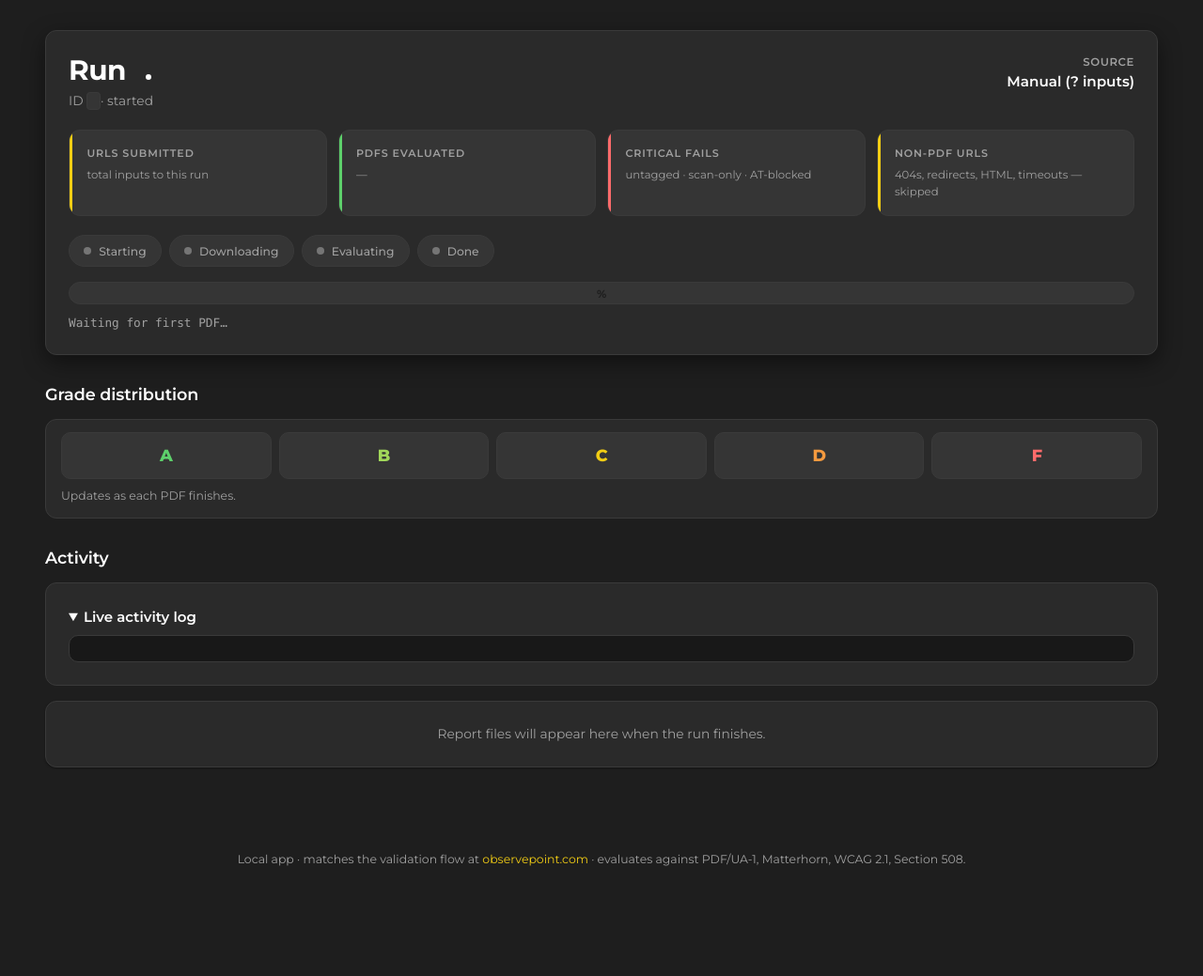
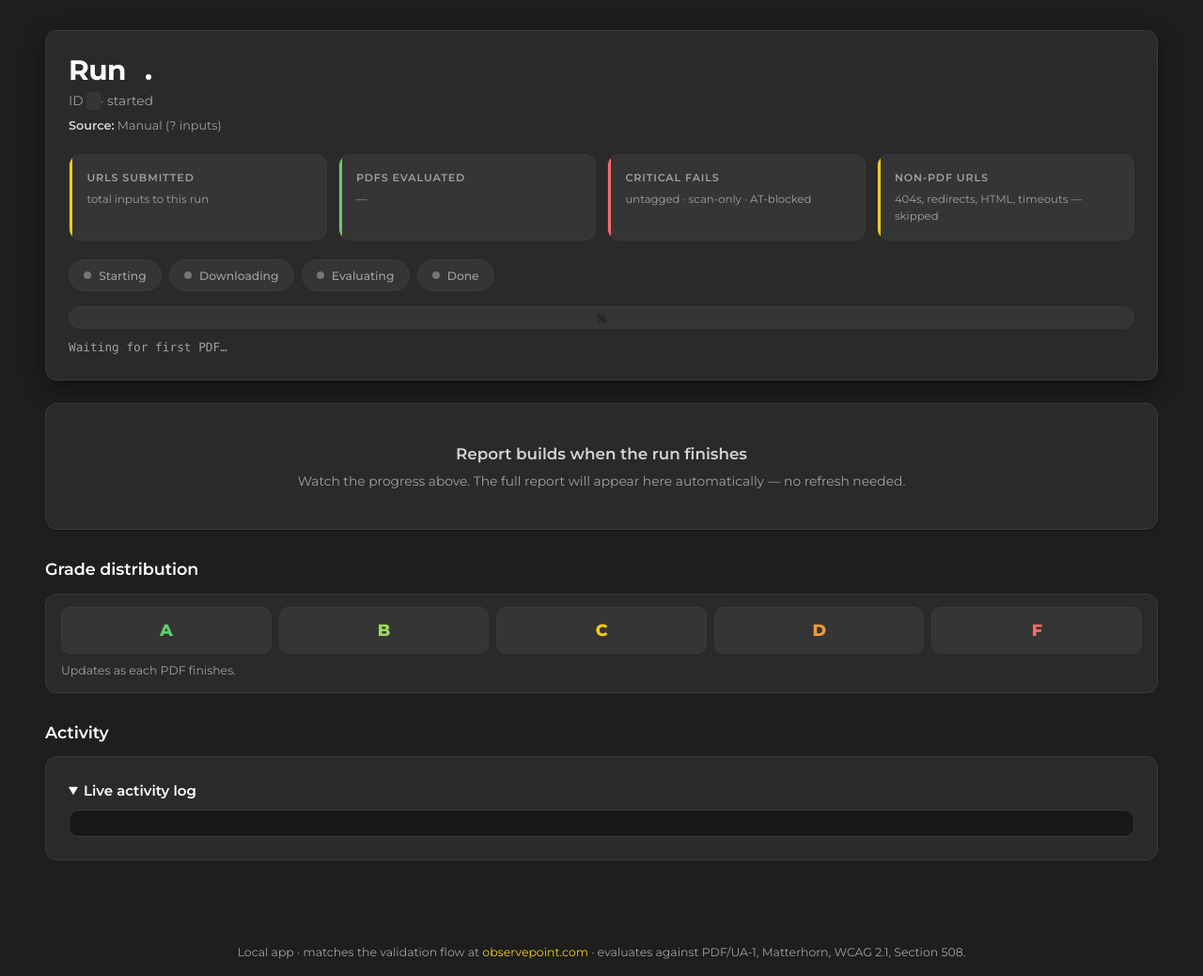
Before and after one commit to jpwilbur/PDF-Accessibility-Validation, a Python web app: template src/pdf_a11y/webapp/templates/run_detail.html in a window 1280 px wide. Shown: the part 68-1107 px from the top of the page at 94% size. Before the commit the page ends 990 px from the top, so only its background shows below. Run offline with Jinja, Linux system fonts and the light colour scheme; the template is opened without the code that fills it, so the values that code supplies are empty.

Commit message:
ux: surface the report prominently on completed runs
Feedback from a non-author user: after a run finishes, the report is
buried at the bottom of the run-detail page below the hero, phase
strip, progress bar, grade distribution, and activity log. Anyone
opening a shared link had to scroll past ~600px of stale progress UI
before reaching what they actually came for.

Changes:

- Two prominent CTAs in the hero card when the run is done:
  - Yellow "↓ View report" — smooth-scrolls to the iframe
  - Outlined "↗ Open in new tab" — opens summary.html standalone
  Both reveal automatically when a live run reaches 'done' via SSE.

- Reordered the page: report comes immediately after the hero now
  (was after the grade distribution + activity log). For someone
  opening a finished run, the report is the next thing they see
  after the headline stats.

- Stale live-progress UI (phase strip, progress bar, "Last scanned"
  ticker) is wrapped in a single #liveProgress div that is hidden
  when run.status == 'done'. The strip + bar were always 100% green
  for completed runs — pure visual noise.

- Auto-scroll: opening a /runs/<id> URL whose run is already done
  smooth-scrolls to the iframe on load. Same scroll triggers when a
  live run hits 'done' via SSE.

- Bigger placeholder for in-progress runs: "Report builds when the
  run finishes" with explanatory subtext, instead of a one-line
  card.

- Restyled the Report header: heading + meta links in a flex row
  ("Open in new tab ↗"), more obviously a primary section.

- Fixed a Jinja-scope bug while in here: {% set is_done %} defined
  in the content block wasn't visible in the scripts block, so the
  auto-scroll conditional was always rendering 'false'. Re-set in
  both blocks via an explicit JS const.

```diff
--- a/src/pdf_a11y/webapp/templates/run_detail.html
+++ b/src/pdf_a11y/webapp/templates/run_detail.html
@@ -3,9 +3,11 @@
 
 {% block content %}
 
+{% set is_done = run.status == 'done' %}
+
 <div class="card elevated" id="runHero">
-  <div style="display:flex; align-items:flex-start; justify-content:space-between; gap:1rem; flex-wrap:wrap;">
-    <div>
+  <div style="display:flex; align-items:flex-start; justify-content:space-between; gap:1.5rem; flex-wrap:wrap;">
+    <div style="flex:1 1 280px; min-width:0;">
       <h1 style="margin-bottom:0.35rem;">
         Run
         <span class="pill pill-{{ run.status }}" id="statusPill">{{ run.status }}</span>
@@ -15,17 +17,25 @@
         ID <code>{{ run.id }}</code> · started {{ run.started_at }}
         {% if run.finished_at %} · finished {{ run.finished_at }}{% endif %}
       </p>
-    </div>
-    <div style="text-align:right;">
-      <div class="muted" style="font-size:0.78em; text-transform:uppercase; letter-spacing:0.05em; font-weight:600;">Source</div>
-      <div style="font-weight:600; font-size:0.95rem;">
+      <p class="muted" style="margin:0.4rem 0 0; font-size:0.85em;">
+        <strong style="color:var(--fg-soft);">Source:</strong>
         {% if run.source_kind == 'observepoint' %}
-          ObservePoint #{{ run.source_meta.report_id }}
-          {% if run.source_meta.report_name %}<br><span class="muted" style="font-weight:400;">{{ run.source_meta.report_name }}</span>{% endif %}
+          ObservePoint #{{ run.source_meta.report_id }}{% if run.source_meta.report_name %} — {{ run.source_meta.report_name }}{% endif %}
         {% else %}
           Manual ({{ run.source_meta.n_inputs or run.source_meta.n_urls or '?' }} inputs)
         {% endif %}
+      </p>
     </div>
+    {# Primary CTA: jump to the report on the same page + open in new tab.
+       Hidden until summary.html exists; the SSE handler reveals it when
+       the run finishes live. #}
+    <div id="viewReportActions" style="display:{{ 'flex' if summary_exists else 'none' }}; gap:0.5rem; flex-wrap:wrap;">
+      <a href="#reportFrame" class="btn" id="viewReportBtn" style="font-size:0.95rem; padding:0.65rem 1.4rem;">
+        ↓ View report
+      </a>
+      <a href="/runs/{{ run.id }}/report/summary.html" target="_blank" rel="noopener" class="btn secondary" style="font-size:0.95rem; padding:0.65rem 1.4rem;">
+        ↗ Open in new tab
+      </a>
     </div>
   </div>
 
@@ -56,22 +66,21 @@
     </div>
   </div>
 
-  {# Phase strip #}
+  {# Live progress UI — hidden once the run is done. For completed runs
+     the phase strip is all green and the bar is at 100%; they're noise. #}
+  <div id="liveProgress" style="display:{{ 'none' if is_done else 'block' }};">
     <div class="phases" id="phaseStrip" aria-label="Run phases">
       <span class="phase" data-phase="starting"><span class="dot"></span>Starting</span>
       <span class="phase" data-phase="acquiring"><span class="dot"></span>Downloading</span>
       <span class="phase" data-phase="evaluating"><span class="dot"></span>Evaluating</span>
       <span class="phase" data-phase="done"><span class="dot"></span>Done</span>
     </div>
-
-  {# Progress bar + currently-scanning #}
     <div class="progress idle" id="progressBox">
       <div class="bar" id="progressBar" style="width: {{ run.progress_pct }}%;"></div>
       <div class="label" id="progressLabel">{{ run.progress_pct }}%</div>
     </div>
-  <p class="now-scanning" id="nowScanning">
-    {% if run.status == 'done' %}<strong>Run complete.</strong>{% else %}Waiting for first PDF…{% endif %}
-  </p>
+    <p class="now-scanning" id="nowScanning">Waiting for first PDF…</p>
+  </div>
 
   {% if run.error %}
   <div style="margin-top:1rem; padding:0.85rem 1rem; background:var(--bad-bg); color:var(--crit-fg); border:1px solid #FECACA; border-radius:var(--radius-sm); font-size:0.92rem;">
@@ -79,6 +88,28 @@
   </div>
   {% endif %}
 </div>
+
+{# Report — placed prominently right after the hero so anyone opening a
+   completed run lands on it. Renders a placeholder while a run is still
+   in progress; the SSE handler swaps in the iframe when 'done' fires. #}
+{% if summary_exists %}
+<div id="reportSection">
+  <div style="display:flex; align-items:center; justify-content:space-between; gap:0.75rem; flex-wrap:wrap; margin:1.75rem 0 0.5rem;">
+    <h2 style="margin:0;" id="reportHeading">Accessibility report</h2>
+    <p class="muted" style="margin:0;" id="reportLinks">
+      <a href="/runs/{{ run.id }}/report/summary.html" target="_blank" rel="noopener">Open in new tab ↗</a> ·
+      <a href="/runs/{{ run.id }}/report/findings.jsonl" target="_blank" rel="noopener">findings.jsonl</a> ·
+      <a href="/runs/{{ run.id }}/report/summary.csv" target="_blank" rel="noopener">summary.csv</a>
+    </p>
+  </div>
+  <iframe class="report" id="reportFrame" src="/runs/{{ run.id }}/report/summary.html" title="Run summary report"></iframe>
+</div>
+{% else %}
+<div id="reportPlaceholder" class="card muted" style="text-align:center; padding:2.5rem 1.5rem; margin-top:1.5rem;">
+  <div style="font-size:1.05rem; font-weight:600; color:var(--fg-soft);">Report builds when the run finishes</div>
+  <div style="margin-top:0.4rem;">Watch the progress above. The full report will appear here automatically — no refresh needed.</div>
+</div>
+{% endif %}
 
 <h2>Grade distribution</h2>
 <div class="card flat" style="padding:0.85rem 1rem;">
@@ -95,30 +126,18 @@
 </div>
 
 <h2>Activity</h2>
-<details class="card flat" id="activityCard" {% if run.status != 'done' %}open{% endif %}>
+<details class="card flat" id="activityCard" {% if not is_done %}open{% endif %}>
   <summary style="font-weight:600; cursor:pointer; user-select:none; margin-bottom:0.5rem;">Live activity log</summary>
   <div class="event-log" id="eventLog" aria-live="polite"></div>
 </details>
-
-{% if summary_exists %}
-<h2 style="margin-top:1.5rem;" id="reportHeading">Report</h2>
-<p class="muted" id="reportLinks">
-  <a href="/runs/{{ run.id }}/report/summary.html" target="_blank" rel="noopener">Open in a new tab</a> ·
-  <a href="/runs/{{ run.id }}/report/findings.jsonl" target="_blank" rel="noopener">findings.jsonl</a> ·
-  <a href="/runs/{{ run.id }}/report/summary.csv" target="_blank" rel="noopener">summary.csv</a>
-</p>
-<iframe class="report" id="reportFrame" src="/runs/{{ run.id }}/report/summary.html" title="Run summary report"></iframe>
-{% else %}
-<div id="reportPlaceholder" class="card muted" style="text-align:center; padding:1.5rem;">
-  Report files will appear here when the run finishes.
-</div>
-{% endif %}
 {% endblock %}
 
 {% block scripts %}
+{% set is_done = run.status == 'done' %}
 <script>
 (function() {
   var runId = {{ run.id | tojson }};
+  var initiallyDone = {{ 'true' if is_done else 'false' }};
   var statusPill = document.getElementById('statusPill');
   var bar = document.getElementById('progressBar');
   var progressBox = document.getElementById('progressBox');
@@ -239,26 +258,58 @@
   function renderReport() {
     if (hasReport) return;
     hasReport = true;
-    var heading = document.getElementById('reportHeading');
-    if (!heading) {
-      heading = document.createElement('h2');
-      heading.id = 'reportHeading';
-      heading.style.marginTop = '1.5rem';
-      heading.textContent = 'Report';
-      placeholder.parentNode.insertBefore(heading, placeholder);
-    }
-    var meta = document.createElement('p');
-    meta.id = 'reportLinks';
-    meta.className = 'muted';
-    meta.innerHTML = '<a href="/runs/' + runId + '/report/summary.html" target="_blank" rel="noopener">Open in a new tab</a> · <a href="/runs/' + runId + '/report/findings.jsonl" target="_blank" rel="noopener">findings.jsonl</a> · <a href="/runs/' + runId + '/report/summary.csv" target="_blank" rel="noopener">summary.csv</a>';
+
+    // Build the report section block (heading + links + iframe) and swap in
+    // for the placeholder. Matches the server-rendered layout in
+    // run_detail.html for completed runs.
+    var section = document.createElement('div');
+    section.id = 'reportSection';
+    section.innerHTML =
+      '<div style="display:flex; align-items:center; justify-content:space-between; gap:0.75rem; flex-wrap:wrap; margin:1.75rem 0 0.5rem;">' +
+      '  <h2 style="margin:0;" id="reportHeading">Accessibility report</h2>' +
+      '  <p class="muted" style="margin:0;" id="reportLinks">' +
+      '    <a href="/runs/' + runId + '/report/summary.html" target="_blank" rel="noopener">Open in new tab ↗</a> · ' +
+      '    <a href="/runs/' + runId + '/report/findings.jsonl" target="_blank" rel="noopener">findings.jsonl</a> · ' +
+      '    <a href="/runs/' + runId + '/report/summary.csv" target="_blank" rel="noopener">summary.csv</a>' +
+      '  </p>' +
+      '</div>';
     var frame = document.createElement('iframe');
     frame.className = 'report';
     frame.id = 'reportFrame';
     frame.src = '/runs/' + runId + '/report/summary.html?t=' + Date.now();
-    if (placeholder) {
-      placeholder.replaceWith(meta);
-      meta.parentNode.insertBefore(frame, meta.nextSibling);
+    section.appendChild(frame);
+
+    if (placeholder) placeholder.replaceWith(section);
+
+    // Reveal the hero CTA buttons (jump to report + open in new tab) and
+    // wire the in-tab anchor links since the iframe didn't exist at page-
+    // load time for live-finishing runs.
+    var actions = document.getElementById('viewReportActions');
+    if (actions) actions.style.display = 'flex';
+    // Hide the now-stale phase strip + progress bar.
+    var live = document.getElementById('liveProgress');
+    if (live) live.style.display = 'none';
+    // Smooth-scroll to the report so the user immediately sees it.
+    setTimeout(function() {
+      var el = document.getElementById('reportFrame');
+      if (el && typeof el.scrollIntoView === 'function') {
+        el.scrollIntoView({ behavior: 'smooth', block: 'start' });
       }
+    }, 300);
+  }
+
+  // On a page load where the run is ALREADY done (e.g. someone opening a
+  // shared link, or a refresh after completion), scroll the report into
+  // view automatically so it's the focus instead of stale status UI.
+  if (hasReport && initiallyDone) {
+    window.addEventListener('load', function() {
+      setTimeout(function() {
+        var el = document.getElementById('reportFrame');
+        if (el && typeof el.scrollIntoView === 'function') {
+          el.scrollIntoView({ behavior: 'smooth', block: 'start' });
+        }
+      }, 100);
+    });
   }
 
   // EventSource subscription
```
Lines whose indentation alone changed are shown as unchanged.
